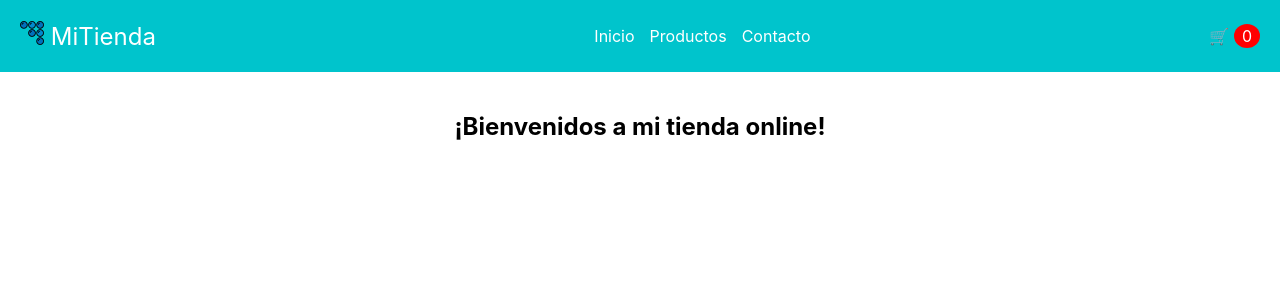
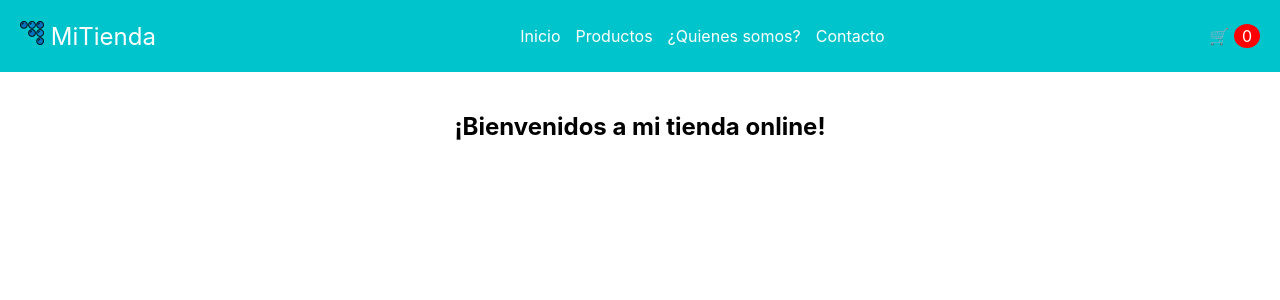
Before and after one commit to akak92/ecommerce, a React (Create React App) app: page / in a window 1280 px wide. Shown: the top 300 px of the page. Built offline with nearby package versions, Linux system fonts and the light colour scheme.

Commit message:
Agrego Quienes somos en navbar

```diff
--- a/src/Components/NavBar.js
+++ b/src/Components/NavBar.js
@@ -11,6 +11,7 @@ function NavBar() {
       <ul className="navLinks">
         <li><a href="#inicio" className="link">Inicio</a></li>
         <li><a href="#productos" className="link">Productos</a></li>
+        <li><a href="#quienes-somos" className="link">¿Quienes somos?</a></li>
         <li><a href="#contacto" className="link">Contacto</a></li>
       </ul>
       <div className="cart">
```
